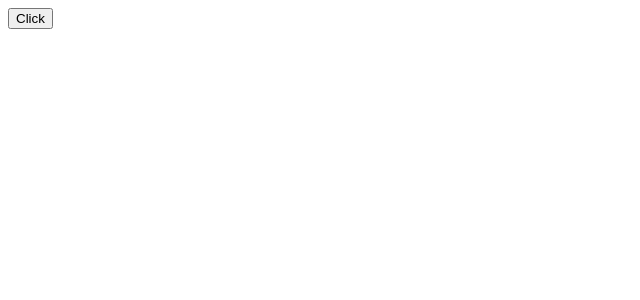
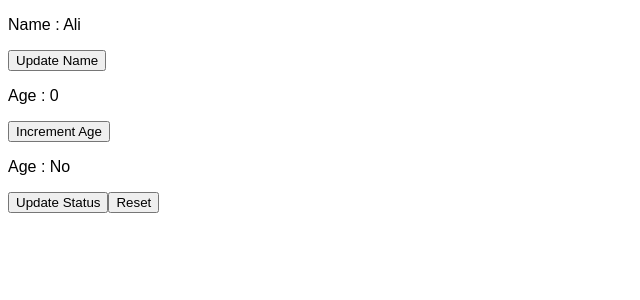
Before and after one commit to rizwanPizzee/React-learning, a React (Vite) app in the folder my-react-app-new/: page / in a window 1280 px wide. Shown: the top 300 px of the page, without its empty margins (0-640 px from the left). Built offline with nearby package versions, Linux system fonts and the light colour scheme.

Commit message:
Practice and learn the working of useState() hook

```diff
--- a/my-react-app-new/src/App.jsx
+++ b/my-react-app-new/src/App.jsx
@@ -1,11 +1,9 @@
-import ClickEvent from './ClickEvent.jsx';
-import List from './ClickEvent.jsx';
-
+import MyComponent from "./useStateHookPractice";
 function App() {
 
   return(
     <>
-      <ClickEvent/>
+      <MyComponent/>
     </>
   );
 }
--- /dev/null
+++ b/my-react-app-new/src/useStateHookPractice.jsx
@@ -0,0 +1,42 @@
+import React, {useState} from 'react';
+function MyComponent(){
+
+    const [name, setName] = useState("Ali");
+    const updateName = ()=>{
+        setName("Ahmed");
+    };
+
+    const [age, setAge] =useState(0);
+    const incrementAge = ()=>{
+        setAge(age+1);
+    };
+
+
+    const [isStudent, setIsStudent] = useState(false);
+    const updateIsStudent = () =>{
+        setIsStudent(!isStudent);
+    };
+
+    const resetEverything = ()=>{
+        setName("Ali");
+        setAge(0);
+        setIsStudent(false);
+    };
+
+    return(<div>
+        <p>Name : {name}</p>
+        <button onClick={updateName}>Update Name</button>
+
+        <p>Age : {age}</p>
+        <button onClick={incrementAge}>Increment Age</button>
+
+
+        <p>Age : {isStudent ? "Yes" :"No"}</p>
+        <button onClick={updateIsStudent}>Update Status</button>
+
+        <button onClick={resetEverything}>Reset</button>
+    </div>);
+}
+
+
+export default MyComponent;
```
